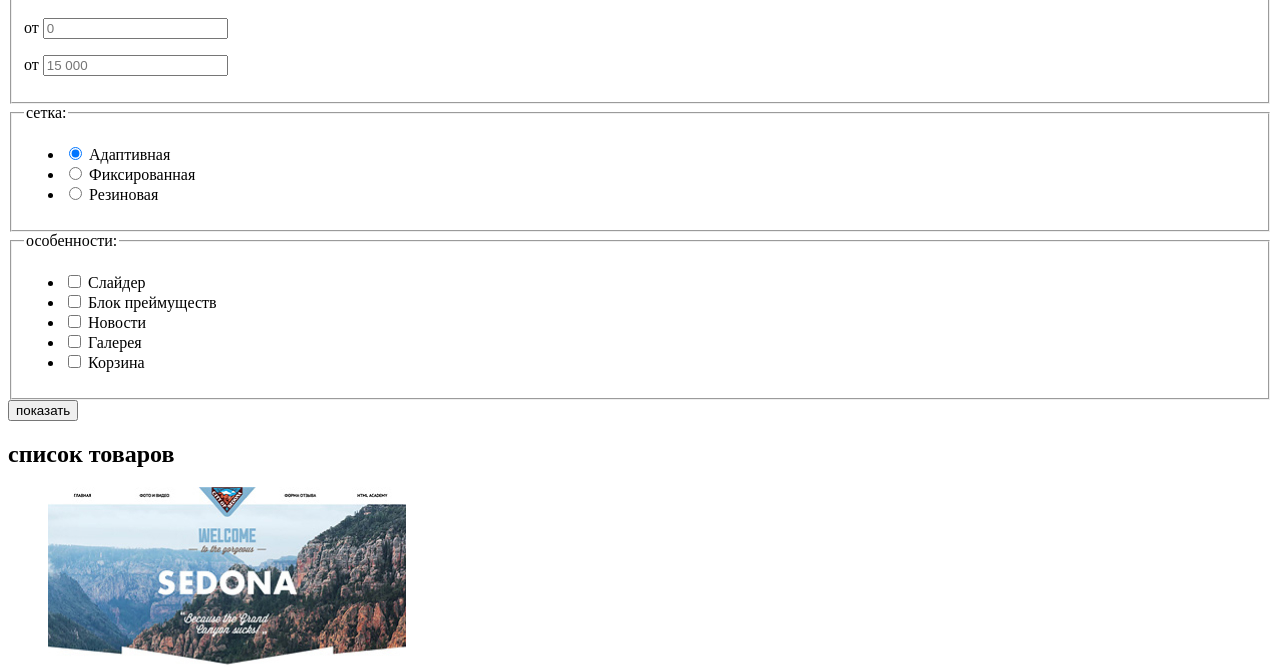
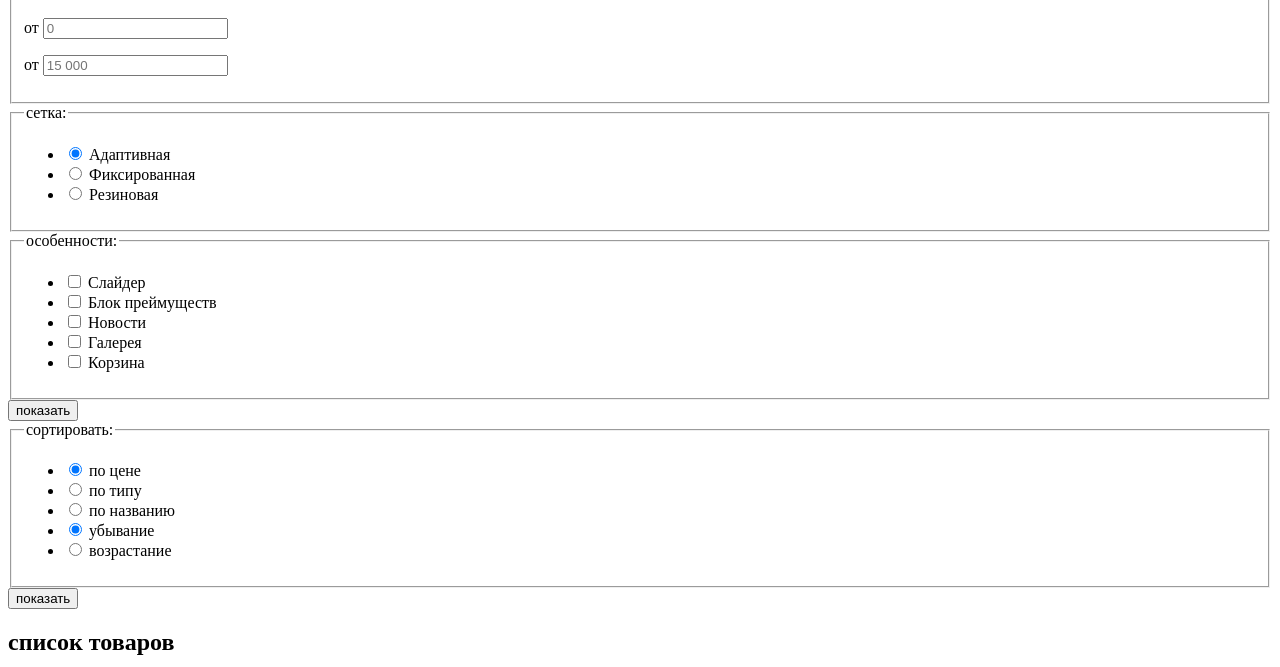
Before and after one commit to fedor81/nerds, a plain HTML site: page catalog.html in a window 1280 px wide. Shown: the part 303-970 px from the top of the page. Drawn offline with Linux system fonts and the light colour scheme.

Commit message:
каталог

```diff
--- a/catalog.html
+++ b/catalog.html
@@ -23,7 +23,7 @@
   </header>
   <main>
     <h1>Магазин готовых шаблонов</h1>
-      <form action="http://echo.htmlacademy.ru" method="GET">
+    <form action="http://echo.htmlacademy.ru" method="GET">
         <fieldset>
           <legend>стоимость:</legend>
           <p>
@@ -79,8 +79,36 @@
           </ul>
         </fieldset>
         <button type="submit">показать</button>
-      </form>
-      <section>
+    </form>
+    <form action="http://echo.htmlacademy.ru" method="GET">
+        <fieldset>
+          <legend>сортировать:</legend>
+          <ul>
+            <li>
+              <input type="radio" name="sorting" value="price" id="filter-price" checked>
+              <label for="filter-price">по цене</label>
+            </li>
+            <li>
+              <input type="radio" name="sorting" value="type" id="filter-type">
+              <label for="filter-type">по типу</label>
+            </li>
+            <li>
+              <input type="radio" name="sorting" value="name" id="filter-name">
+              <label for="filter-name">по названию</label>
+            </li>
+            <li>
+              <input type="radio" name="order" value="waning" id="filter-waning" checked>
+              <label for="filter-waning">убывание</label>
+            </li>
+            <li>
+              <input type="radio" name="order" value="increase" id="filter-increase">
+              <label for="filter-increase">возрастание</label>
+            </li>
+          </ul>
+        </fieldset>
+        <button type="submit">показать</button>
+    </form>
+    <section>
         <h2>список товаров</h2>
         <ul>
           <li>
@@ -120,7 +148,16 @@
             </a>
           </li>
         </ul>
-      </section>
+        <div>
+          <ul>
+            <li><button>1</button></li>
+            <li><button>2</button></li>
+            <li><button>3</button></li>
+            <li><button>следующая</button></li>
+
+          </ul>
+        </div>
+    </section>
     <section>
       <h2>где нас найти</h2>
       <img src="img/map 1.png">
```
